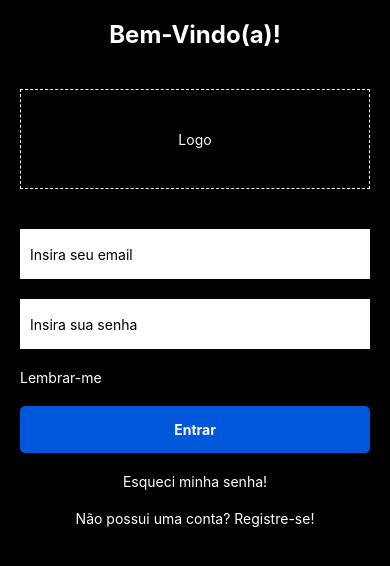
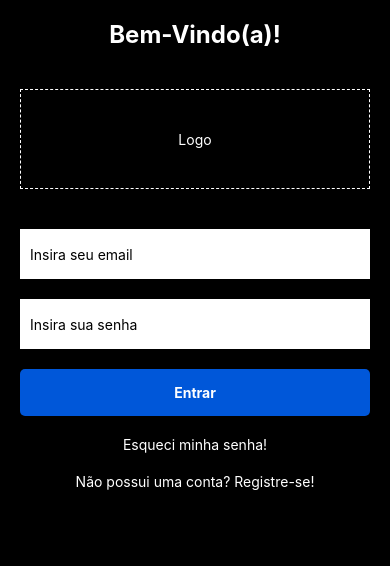
Before and after one commit to FBC-LTS/SISBDP, a React Native app: screen /Login in a window 390 px wide. Shown: the top 566 px of the page. Built offline with nearby package versions, Linux system fonts and the light colour scheme.

Commit message:
Update login.js

```diff
--- a/src/view/login.js
+++ b/src/view/login.js
@@ -6,18 +6,21 @@ import api from '../components/api'; // Verifique o caminho para o arquivo api.j
 const Login = ({ navigation }) => {
   const [email, setEmail] = useState('');
   const [password, setPassword] = useState('');
-  const [rememberMe, setRememberMe] = useState(false);
 
   const handleLogin = async () => {
     try {
       const token = await api.getToken(email, password);
-      if (rememberMe) {
+      if (token) {
         await AsyncStorage.setItem('userToken', token);
+        navigation.navigate('Clientes');
+      } else {
+
+        Alert.alert('Erro', 'Token inválido.');
+        console.error('Token inválido' + token);
       }
-      Alert.alert('Login successful', 'You have been logged in successfully');
-      navigation.navigate('Main'); // Navegar para a tela Main
     } catch (error) {
-      Alert.alert('Login failed', 'Please check your credentials and try again');
+      console.error(error);
+      Alert.alert('Erro', 'Erro ao fazer login. Tente novamente mais tarde.');
     }
   };
 
@@ -41,11 +44,6 @@ const Login = ({ navigation }) => {
         onChangeText={setPassword}
         secureTextEntry
       />
-      <View style={styles.rememberMeContainer}>
-        <TouchableOpacity onPress={() => setRememberMe(!rememberMe)}>
-          <Text style={styles.rememberMeText}>{rememberMe ? '✅ Lembrar-me' : 'Lembrar-me'}</Text>
-        </TouchableOpacity>
-      </View>
       <TouchableOpacity style={styles.button} onPress={handleLogin}>
         <Text style={styles.buttonText}>Entrar</Text>
       </TouchableOpacity>
@@ -91,14 +89,7 @@ const styles = StyleSheet.create({
     marginBottom: 20,
     paddingHorizontal: 10,
   },
-  rememberMeContainer: {
-    flexDirection: 'row',
-    alignItems: 'center',
-    marginBottom: 20,
-  },
-  rememberMeText: {
-    color: '#fff',
-  },
+
   button: {
     backgroundColor: '#0057D9',
     padding: 15,
```
